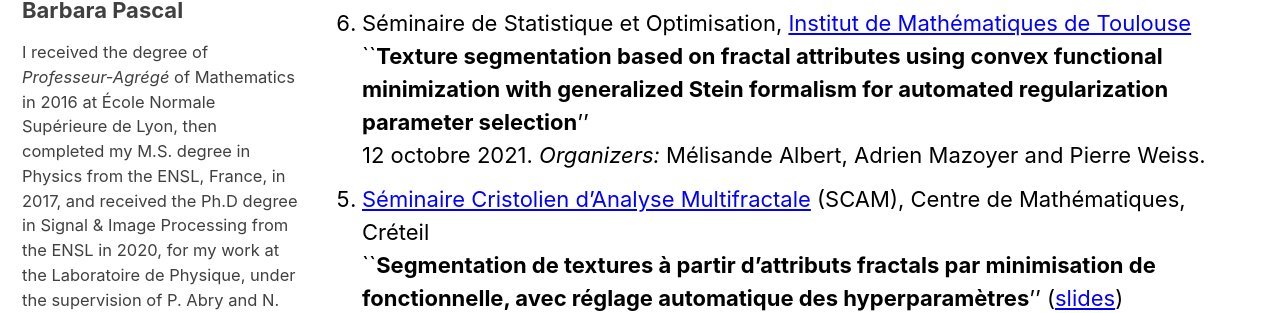
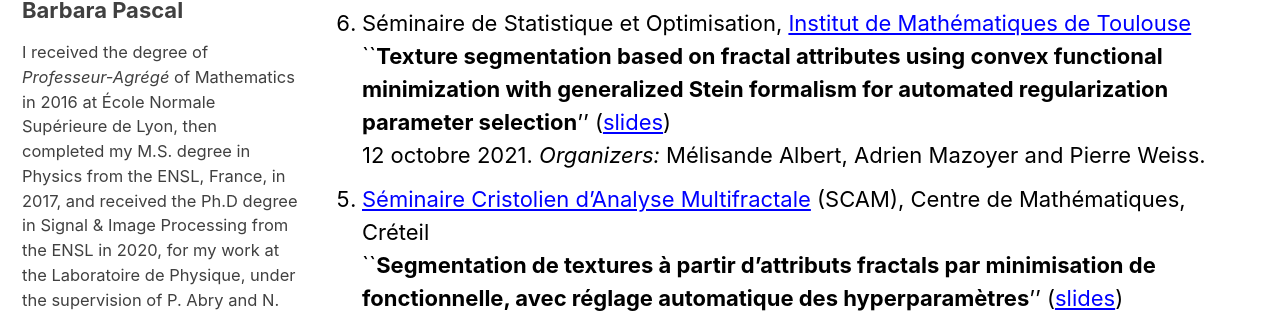
Before and after one commit to bpascal-fr/bpascal-fr.github.io, a Jekyll site: the page built from _pages/invitations.md, in a window 1280 px wide and 900 px high. Shown: the part 434-747 px from the top of the window. Built offline with Jekyll 4.4.1, drawn with Linux system fonts in a browser that asks for light colours; cached includes are drawn as plain includes; nearby versions of some CDN libraries; some web fonts are replaced.

Commit message:
invited semainars

```diff
--- a/_pages/invitations.md
+++ b/_pages/invitations.md
@@ -15,7 +15,7 @@ title: "Invited talks"
 ## Invited seminars
 
 6. Séminaire de Statistique et Optimisation, [Institut de Mathématiques de Toulouse](https://www.math.univ-toulouse.fr/)
-``**Texture segmentation based on fractal attributes using convex functional minimization with generalized Stein formalism for automated regularization parameter selection**''
+``**Texture segmentation based on fractal attributes using convex functional minimization with generalized Stein formalism for automated regularization parameter selection**'' ([slides](../assets/pdfs/Toulouse21.pdf))
 12 octobre 2021. *Organizers:* Mélisande Albert, Adrien Mazoyer and Pierre Weiss.
 1. [Séminaire Cristolien d'Analyse Multifractale](https://sites.math.u-pem.fr/scam/) (SCAM), Centre de Mathématiques, Créteil
 ``**Segmentation de textures à partir d'attributs fractals par minimisation de fonctionnelle, avec réglage automatique des hyperparamètres**'' ([slides](../assets/pdfs/SCAM21.pdf))
```
Also changed, not shown: 1 other file.
